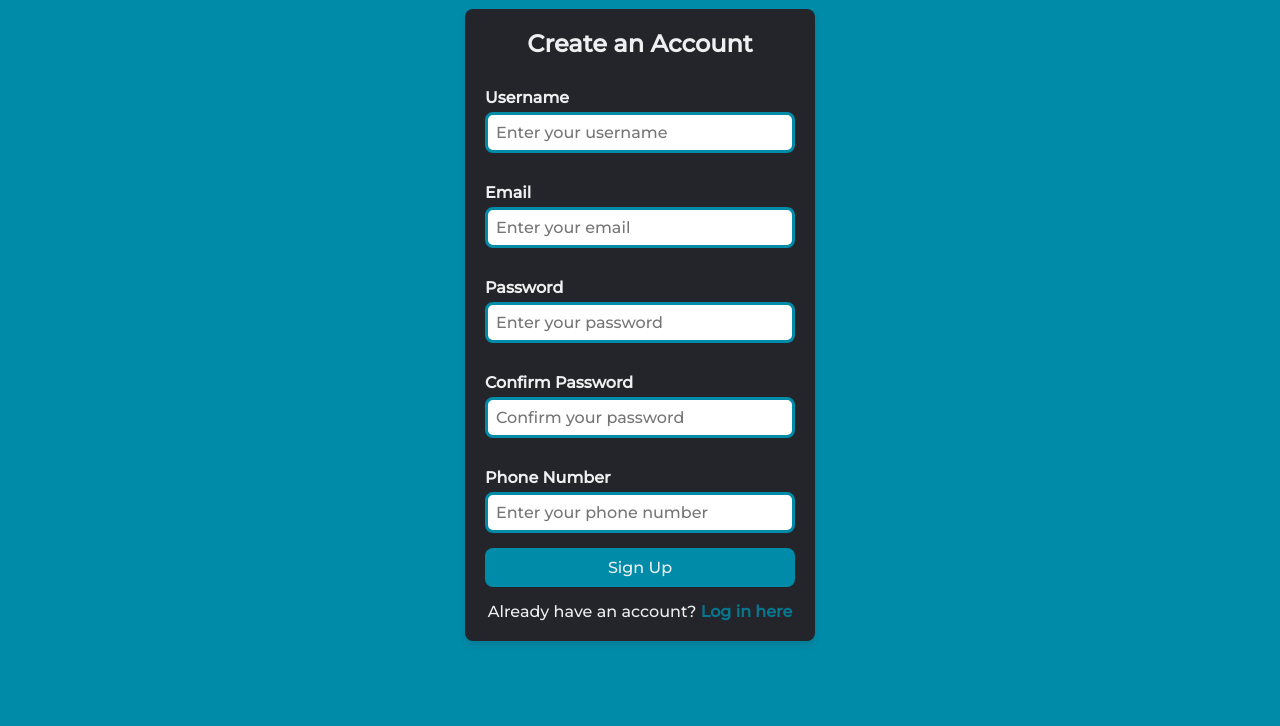
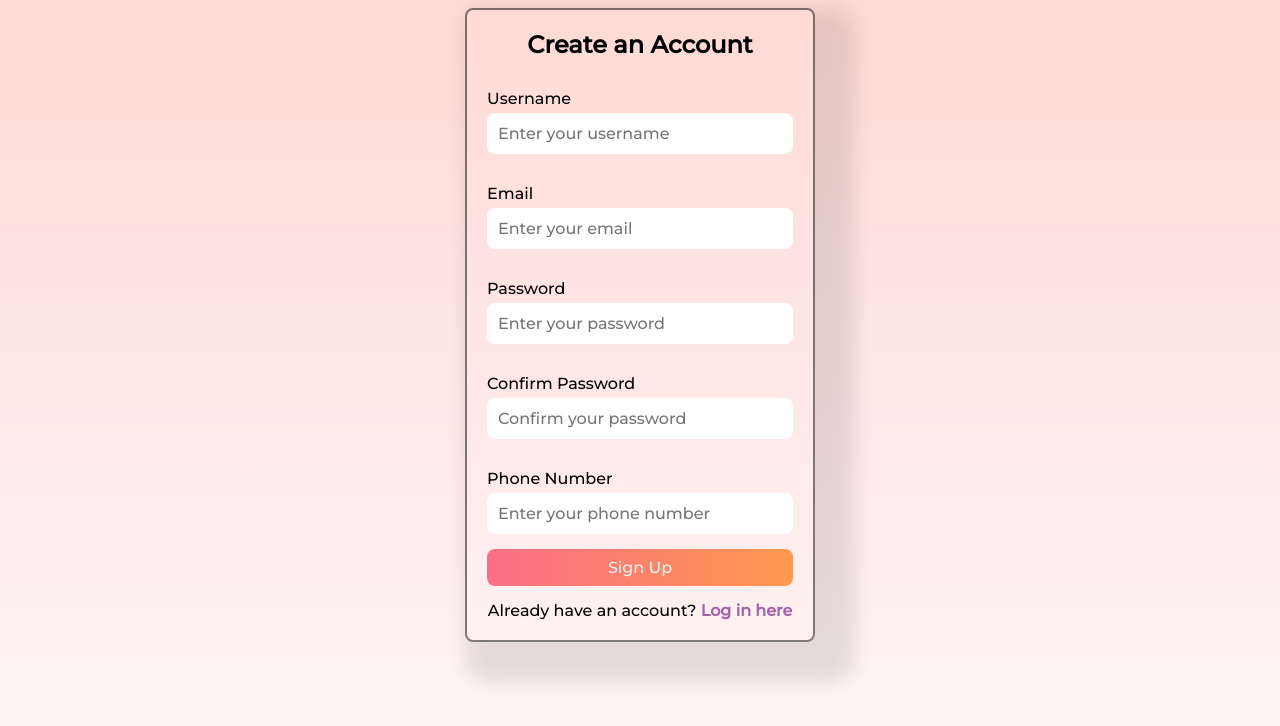
Before and after one commit to mertsiyami/datalogger_frontend, a React (Create React App) app: page /register in a window 1280 px wide. Shown: the top 726 px of the page. Built offline with nearby package versions, Linux system fonts and the light colour scheme; no server answers.

Commit message:
small scss changes

```diff
--- a/src/components/Dashboard/components/LogList/LogList.scss
+++ b/src/components/Dashboard/components/LogList/LogList.scss
@@ -7,8 +7,6 @@
 
 .log-list {
   width: 100%;
-  //max-height: 600px;  // Liste için sabit bir maksimum yükseklik belirledik
-  background-color: #f9f9f9;
   border-radius: 8px;
   padding: 15px;
   box-shadow: 0 4px 8px rgba(0, 0, 0, 0.1);
--- a/src/components/Login/Login.scss
+++ b/src/components/Login/Login.scss
@@ -5,21 +5,19 @@
   justify-content: center;
   align-items: center;
   height: 100vh;
-  background-color: $secondary-color;
+  color: $primary-color;
 }
 
 .login-form {
   width: 350px;
   padding: 20px;
   margin-top: -150px;
-  box-shadow: $box-shadow;
+  border:2px solid  rgba(0, 0, 0, 0.5);
+  box-shadow: 20px 20px 20px 20px rgba(0, 0, 0, 0.1);
   border-radius: $border-radius;
   text-align: center;
-  background-color: $primary-color;
+  //background: linear-gradient(270deg, #ff994f, #fa6d86); /* Gradyan renk geçişi */
 
-  h2 {
-    color: $primary-text-color;
-  }
 
   .input-group {
     margin-bottom: 15px;
@@ -27,7 +25,6 @@
 
     label {
       font-weight: bold;
-      color: $primary-text-color;
       display: block;
       margin-bottom: 5px;
       margin-top: 30px;
@@ -36,14 +33,13 @@
     input {
       width: 100%;
       padding: 8px;
-      border: 3px solid $secondary-color;
+      border: 3px solid #fff;
       border-radius: $border-radius;
       font-size: $font-size-base;
-      color: $secondary-text-color;
+
 
       &:focus {
         outline: none;
-        border-color: $secondary-color-hover;
       }
     }
 
@@ -55,17 +51,11 @@
 
   button {
     width: 100%;
-    padding: 10px;
-    background: $secondary-color;
-    color: $primary-text-color;
+    background: linear-gradient(270deg, #ff994f, #fa6d86); /* Gradyan renk geçişi */
     border: none;
     border-radius: $border-radius;
     cursor: pointer;
     font-size: $font-size-base;
-
-    &:hover {
-      background: $secondary-color-hover;
-    }
 
     &:disabled {
       background: gray;
@@ -75,12 +65,14 @@
 
   .redirect {
     margin-top: 15px;
-    color: $primary-text-color;
 
     .register-link {
-      color: $secondary-color-hover;
+
       cursor: pointer;
       font-weight: bold;
+      background: #a363aa; /* Gradyan renk geçişi */
+      -webkit-background-clip: text; /* Gradyanı metne uygula */
+      color: transparent;
 
       &:hover {
         text-decoration: underline;
--- a/src/components/Register/Register.scss
+++ b/src/components/Register/Register.scss
@@ -5,29 +5,24 @@
   justify-content: center;
   align-items: center;
   height: 100vh;
-  background: $secondary-color;
+
 }
 
 .register-form {
   width: 350px;
   padding: 20px;
   margin-top: -150px;
-  box-shadow: $box-shadow;
+  border:2px solid  rgba(0, 0, 0, 0.5);
+  box-shadow: 20px 20px 20px 20px rgba(0, 0, 0, 0.1);
   border-radius: $border-radius;
   text-align: center;
-  background-color: $primary-color;
-
-  h2 {
-    color: $primary-text-color;
-  }
 
   .input-group {
     margin-bottom: 15px;
     text-align: left;
 
     label {
-      font-weight: bold;
-      color: $primary-text-color;
+
       display: block;
       margin-bottom: 5px;
       margin-top: 30px;
@@ -36,14 +31,14 @@
     input {
       width: 100%;
       padding: 8px;
-      border: 3px solid $secondary-color;
+      border: 3px solid #fff;
       border-radius: $border-radius;
       font-size: $font-size-base;
       color: $secondary-text-color;
 
       &:focus {
         outline: none;
-        border-color: $secondary-color-hover;
+
       }
     }
 
@@ -55,17 +50,11 @@
 
   button {
     width: 100%;
-    padding: 10px;
-    background: $secondary-color;
-    color: $primary-text-color;
+    background: linear-gradient(270deg, #ff994f, #fa6d86); /* Gradyan renk geçişi */
     border: none;
     border-radius: $border-radius;
     cursor: pointer;
     font-size: $font-size-base;
-
-    &:hover {
-      background: $secondary-color-hover;
-    }
 
     &:disabled {
       background: gray;
@@ -75,12 +64,14 @@
 
   .redirect {
     margin-top: 15px;
-    color: $primary-text-color;
 
     .login-link {
-      color: $secondary-color-hover;
+
       cursor: pointer;
       font-weight: bold;
+      background: #a363aa; /* Gradyan renk geçişi */
+      -webkit-background-clip: text; /* Gradyanı metne uygula */
+      color: transparent;
 
       &:hover {
         text-decoration: underline;
```
